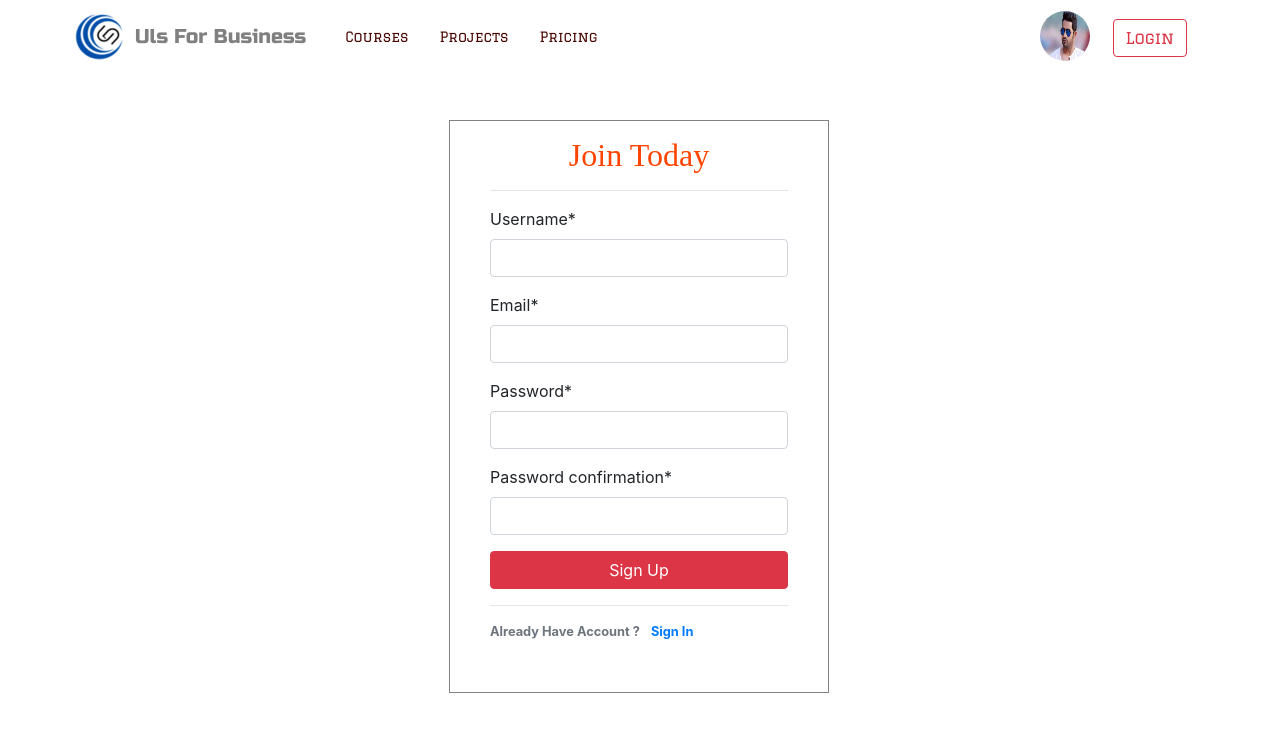
After one commit to AOCINC/Uls_Partner, a Django app: page /signup in a window 1280 px wide. The commit adds this page. Shown: the top 732 px of the page. Run offline with Django 3.2, Linux system fonts and the light colour scheme; some libraries are stand-ins or nearby versions.

Commit message:
signup done

```diff
--- a/UlsPartner/UlsPartner/settings.py
+++ b/UlsPartner/UlsPartner/settings.py
@@ -43,12 +43,16 @@ INSTALLED_APPS = [
     'django.contrib.staticfiles',
     # apps
     'Uls_PartnerApp.apps.UlsPartnerappConfig',
-
+    'Users.apps.UsersConfig',
 
 
     # third party apps
     'crispy_forms',
 ]
+
+
+CRISPY_TEMPLATE_PACK = 'bootstrap4'
+
 
 MIDDLEWARE = [
     'django.middleware.security.SecurityMiddleware',
--- a/UlsPartner/UlsPartner/urls.py
+++ b/UlsPartner/UlsPartner/urls.py
@@ -16,8 +16,11 @@ Including another URLconf
 from django.contrib import admin
 from django.urls import path, include
 from Uls_PartnerApp import urls
+from Users import urls
+
 
 urlpatterns = [
     path('admin/', admin.site.urls),
     path('',include('Uls_PartnerApp.urls')),
+    path('',include('Users.urls')),
 ]
--- /dev/null
+++ b/UlsPartner/Users/forms.py
@@ -0,0 +1,27 @@
+from django import forms
+from django.contrib.auth.models import User
+from django.contrib.auth.forms import UserCreationForm
+
+
+
+
+class UserRegisterForm(UserCreationForm):
+    email = forms.EmailField(required=True)
+
+    def __init__(self, *args, **kwargs):
+        super(UserCreationForm, self).__init__(*args, **kwargs)
+
+        for fieldname in ['username', 'password1', 'password2']:
+            self.fields[fieldname].help_text = None
+
+    class Meta:
+        model = User
+        fields = ['username','email','password1','password2']
+
+    def clean_email(self):
+        email = self.cleaned_data['email']
+        try:
+            match = User.objects.get(email = email)
+        except:
+            return self.cleaned_data['email']
+        raise forms.ValidationError('Email Is Already Exists!')
--- /dev/null
+++ b/UlsPartner/Users/templates/registration/signup.html
@@ -0,0 +1,24 @@
+<html>
+{% extends 'Uls_PartnerApp/base.html' %}
+{% load static %}
+{% load crispy_forms_tags %}
+
+
+
+{% block content %}
+<br><br><br><br><br>
+<div class="wrapper2">
+    <form class="form-signup"method="post">
+    <h2 class="form-signup-heading text-center"> Join Today</h2>
+    <hr>
+      {% csrf_token %}
+      {{ form | crispy }}
+      <button type="submit" class="btn btn-danger btn-block" id="signupbtn">Sign Up</button>
+      <hr>
+    <small class='text-muted font-weight-bold'>Already Have Account ? <a class="ml-2" href="">Sign In</a></small>
+  </form>
+</div>
+
+
+
+{% endblock %}
--- /dev/null
+++ b/UlsPartner/Users/urls.py
@@ -0,0 +1,7 @@
+from django.urls import path
+from Users import views
+
+
+urlpatterns = [
+    path('signup',views.SignUp, name = 'signup'),
+]
--- a/UlsPartner/Users/views.py
+++ b/UlsPartner/Users/views.py
@@ -1,3 +1,22 @@
-from django.shortcuts import render
+from django.shortcuts import render, redirect
+from django.contrib import messages,auth
+from django.contrib.auth.models import User
+from django.views.decorators.cache import cache_control
+from django.contrib.auth import authenticate, login,logout
+from django.contrib.auth.decorators import login_required
+from django.views.decorators.csrf import ensure_csrf_cookie
+from .forms import UserRegisterForm
+
 
 # Create your views here.
+
+def SignUp(request):
+    if request.method == 'POST':
+        form = UserRegisterForm(request.POST)
+        if form.is_valid():
+            form.save()
+            messages.success(request,f'You Account has Been Created!')
+            return redirect('login')
+    else:
+        form = UserRegisterForm()
+    return render(request,'registration/signup.html',{'form':form})
--- a/UlsPartner/static/css/style.css
+++ b/UlsPartner/static/css/style.css
@@ -8,7 +8,7 @@
 .nav-link{
     color:#4a0904;
     margin-left: 15px;
-    font-size: 15px;
+    font-size: 14px;
     font-family: 'Graduate', cursive;
 }
 .nav-link:hover{
@@ -18,13 +18,16 @@
     margin-left: -15px;
 }
 #brand-name{
+    /* font-size: 15px; */
     font-family: 'Russo One', sans-serif;
     color:gray
+
 
 }
 
 #toggler{
     /* border-color: rgb(192,192,192); */
+    padding: 0px;
 
 
 }
@@ -39,6 +42,27 @@
 
 /* Partners App Styling */
 
+.form-signup{
+    max-width: 380px;
+    margin:0 auto;
+    border: 1px solid #828282;
+    padding: 15px 40px 50px;
+    border-radius: 0px;
+
+}
+.form-signup .form-signup-heading{
+    color: #ff4500;
+    font-family: 'Crimson Text', serif;
+
+}
+.wrapper2{
+    /* margin:80px */
+    /* margin-top: 100px; */
+    margin-right:2px ;
+    margin-bottom: 30px;
+
+}
+
 
 
 /* Partners App styling Ended Here */
```
Also changed, not shown: UlsPartner/db.sqlite3.
